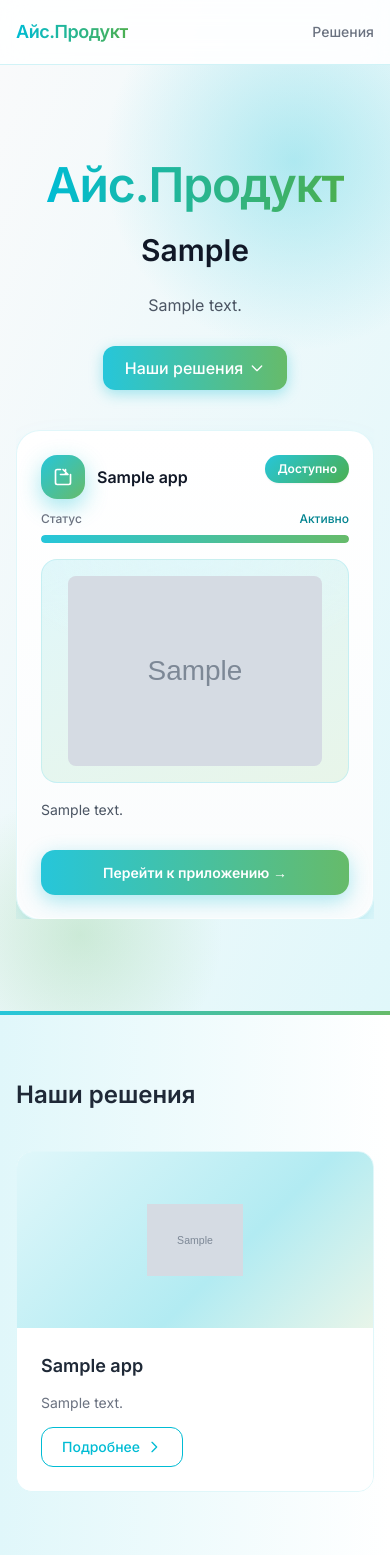
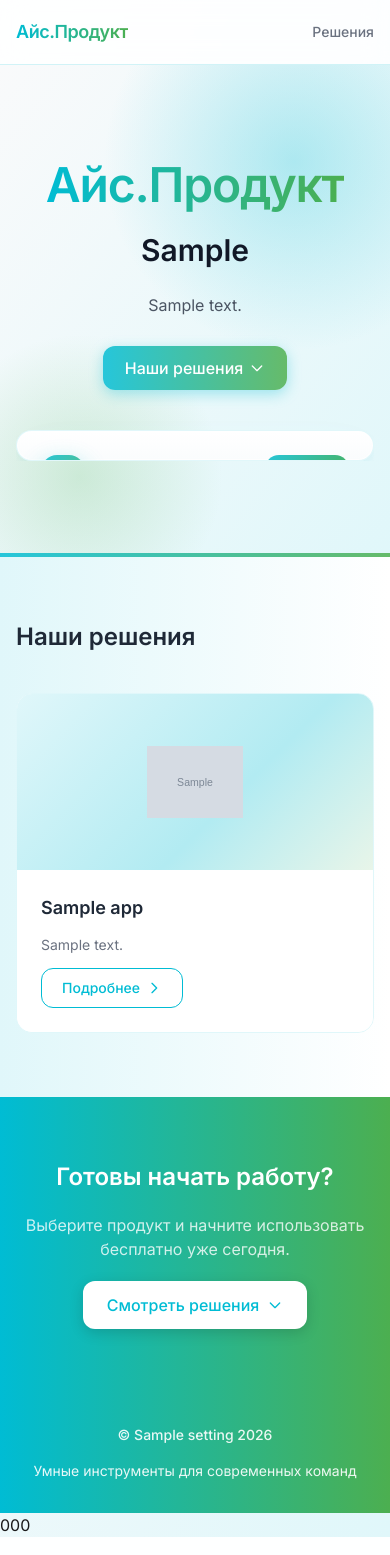
Before and after one commit to ice-product96/IceProductSite, a FastAPI app: page / in a window 390 px wide. Shown: the top 1555 px of the page. Run offline with FastAPI, Linux system fonts and the light colour scheme; tables that the repository leaves empty hold one stand-in row (values such as "Sample post"); grey boxes marked "Sample" are stand-in pictures; some libraries are stand-ins or nearby versions.

Commit message:
фикс скрола

```diff
--- a/templates/index.html
+++ b/templates/index.html
@@ -22,6 +22,33 @@
       height: min(520px, 68vh);
       margin-left: 0;
       margin-right: 0;
+    }
+  }
+
+  @media (max-width: 767.98px) {
+    .flip-stack {
+      height: auto;
+      max-height: none;
+      padding-bottom: 0.85rem;
+      perspective: none;
+    }
+    .flip-shadow {
+      display: none;
+    }
+    .flip-card {
+      position: relative;
+      inset: auto;
+      animation: none !important;
+      transform: none !important;
+      will-change: auto;
+    }
+    #fc-dots {
+      position: static;
+      left: auto;
+      bottom: auto;
+      transform: none;
+      justify-content: center;
+      margin-top: 0.6rem;
     }
   }
 
@@ -337,10 +364,16 @@
   let current  = 0;
   let animating = false;
   const INTERVAL = 4000; // ms between flips
-  const isCoarsePointer = window.matchMedia('(pointer: coarse)').matches || window.innerWidth < 768;
+  const isTouchDevice = (
+    window.matchMedia('(hover: none)').matches ||
+    window.matchMedia('(pointer: coarse)').matches ||
+    ('ontouchstart' in window) ||
+    (navigator.maxTouchPoints || 0) > 0 ||
+    window.innerWidth < 768
+  );
   const prefersReducedMotion = window.matchMedia('(prefers-reduced-motion: reduce)').matches;
-  const useFlipAnimation = !isCoarsePointer && !prefersReducedMotion;
-  const useAutoFlip = !isCoarsePointer && !prefersReducedMotion;
+  const useFlipAnimation = !isTouchDevice && !prefersReducedMotion;
+  const useAutoFlip = !isTouchDevice && !prefersReducedMotion;
 
   const card      = document.getElementById('flip-card');
   const fcName    = document.getElementById('fc-name');
```
